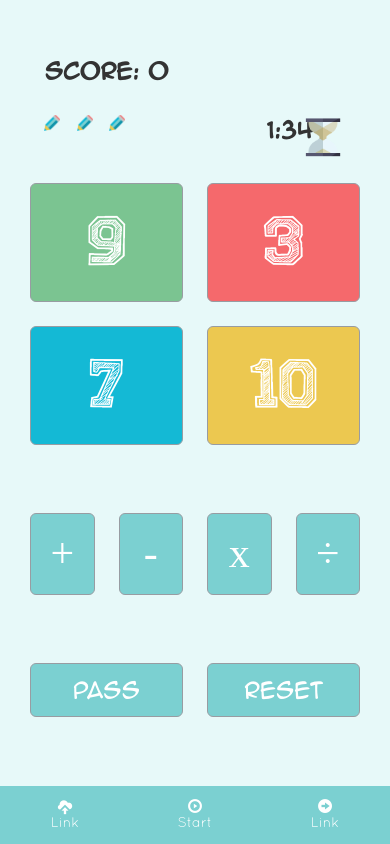
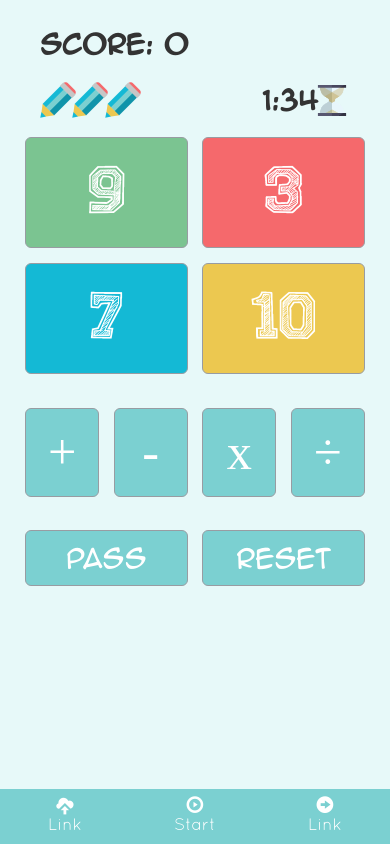
Before and after one commit to Gabrieltay/Cal24Game, a PHP site: page /play.html in a window 390 px wide. Run offline with PHP 8.4, Linux system fonts and the light colour scheme; some web fonts are replaced.

Commit message:
Refactor devices CSS

```diff
--- a/css/cal24.css
+++ b/css/cal24.css
@@ -163,50 +163,71 @@ img.chance {
     width: 24px;
   }
 
-  .glyphicon {
-    font-size: 2em;
+  .text-nav {
+    font-size: 1em !important;
   }
 }
-/* Smartphones ----------- iPad*/
-@media (min-width: 368px) and (max-width: 768px) {
-  .btn {
-    padding: 12px 12px 12px 12px;
-    /*border: 4px green solid;*/
-  }
-
-  .row div {
-    padding: 12px 12px 12px 12px;
-  }
-
-  .btn-num {
-    font-size: 5em !important;
-  }
-
-  .btn-op {
-    font-size: 3em !important;
-  }
-
-  .btn-text {
-    font-size: 1.5em !important;
-  }
-
-  .label-score, #label-hour {
-    font-size: 1.5em !important;
-  }
-
-  #hourglass {
-    width: 44px;
-  }
-}
-/* Tablets ----------- */
-@media (min-width: 769px) and (max-width: 1024px) {
-  .btn {
-    padding: 12px 12px 12px 12px;
+/* Smartphones ----------- */
+@media (min-width: 368px) and (max-width: 767px) {
+  btn {
+    padding: 7.2px 7.2px 7.2px 7.2px;
     /*border: 4px blue solid;*/
   }
 
   .row div {
-    padding: 12px 12px 12px 12px;
+    padding: 7.2px 7.2px 7.2px 7.2px;
+  }
+
+  .btn-num {
+    font-size: 4.8em !important;
+  }
+
+  .btn-op {
+    font-size: 3.6em !important;
+  }
+
+  .btn-text {
+    font-size: 1.8em !important;
+  }
+
+  .btn-main {
+    font-size: 1.8em !important;
+    padding: 14.4px 14.4px 14.4px 14.4px;
+  }
+
+  .label-score {
+    font-size: 1.8em !important;
+  }
+
+  #label-hour {
+    font-size: 1.8em !important;
+  }
+
+  .blank {
+    font-size: 0.24em !important;
+  }
+
+  .inline-btn img {
+    width: 36px;
+  }
+
+  #hourglass {
+    width: 36px;
+  }
+
+  .text-nav {
+    font-size: 1.2em !important;
+  }
+}
+/* Tablets ----------- ipad */
+@media (min-width: 768px) and (max-width: 1024px) {
+  btn {
+    padding: 9px 9px 9px 9px;
+    /*border: 4px blue solid;*/
+  }
+
+  .row div {
+    padding: 9px 9px 9px 9px;
   }
 
   .btn-num {
--- a/css/devices.scss
+++ b/css/devices.scss
@@ -1,164 +1,75 @@
 $padSize : 6px;
+$blankSize : 0.2em;
+$btnNumSize : 4em;
+$btnOpSize : 3em;
+$btnTextSize : 1.5em;
+$navTextSize : 1em;
+$imgPencilSize : 24px;
+$imgHourSize : 24px;
+$labelScoreSize : 1.5em;
+$labelHourSize : 1.5em;
 
-/* Smaller Smartphones ----------- iPhone5*/
-@media (max-width: 368px) {
-  .btn {
-    padding: $padSize $padSize $padSize $padSize;
+@mixin sizing($fontfactor,$imgfactor){
+  btn {
+    padding: $padSize*$fontfactor $padSize*$fontfactor $padSize*$fontfactor $padSize*$fontfactor;
     /*border: 4px blue solid;*/
   }
-
   .row div {
-    padding: $padSize $padSize $padSize $padSize;
+    padding: $padSize*$fontfactor $padSize*$fontfactor $padSize*$fontfactor $padSize*$fontfactor;
   }
-
   .btn-num {
-    font-size: 4em !important;
+    font-size: $btnNumSize*$fontfactor !important;
   }
   .btn-op {
-    font-size: 3em !important;
+    font-size: $btnOpSize*$fontfactor !important;
   }
   .btn-text {
-    font-size: 1.5em !important;
+    font-size: $btnTextSize*$fontfactor !important;
   }
   .btn-main {
-    font-size: 1.5em !important;
-    padding: $padSize*2 $padSize*2 $padSize*2 $padSize*2;
+    font-size: $btnTextSize*$fontfactor !important;
+    padding: $padSize*$fontfactor*2 $padSize*$fontfactor*2 $padSize*$fontfactor*2 $padSize*$fontfactor*2;
   }
   .label-score{
-    font-size: 1.5em !important;
+    font-size: $labelScoreSize*$fontfactor !important;
   }
   #label-hour{
-    font-size: 1.25em !important;
+    font-size: $labelHourSize*$fontfactor !important;
   }
   .blank {
-    font-size: 0.2em !important;
+    font-size: $blankSize*$fontfactor !important;
   }
   .inline-btn img{
-    width: 24px;
+    width: $imgPencilSize*$imgfactor;
   }
   #hourglass{
-    width: 24px;
+    width: $imgHourSize*$imgfactor;
   }
-  .glyphicon {
-    font-size: 2em;
-  }
-}
-/* Smartphones ----------- iPad*/
-@media (min-width: 368px) and (max-width: 768px) {
-  .btn {
-    padding: $padSize*2 $padSize*2 $padSize*2 $padSize*2;
-    /*border: 4px green solid;*/
-  }
-
-  .row div {
-    padding: $padSize*2 $padSize*2 $padSize*2 $padSize*2;
-  }
-  .btn-num {
-    font-size: 5em !important;
-  }
-  .btn-op {
-    font-size: 3em !important;
-  }
-  .btn-text {
-    font-size: 1.5em !important;
-  }
-  .label-score, #label-hour{
-    font-size: 1.5em !important;
-  }
-  #hourglass{
-    width: 44px;
+  .text-nav {
+    font-size: $navTextSize*$fontfactor !important;
   }
 }
 
-/* Tablets ----------- */
-@media (min-width: 769px) and (max-width: 1024px) {
-  .btn {
-    padding: $padSize*2 $padSize*2 $padSize*2 $padSize*2;
-    /*border: 4px blue solid;*/
-  }
+/* Smaller Smartphones ----------- iPhone5*/
+@media (max-width: 367px) {
+  @include sizing(1,1);
+}
+/* Smartphones ----------- */
+@media (min-width: 368px) and (max-width: 767px) {
+  @include sizing(1.2,1.5);
+}
 
-  .row div {
-    padding: $padSize*2 $padSize*2 $padSize*2 $padSize*2;
-  }
-
-  .btn-num {
-    font-size: 6em !important;
-  }
-  .btn-op {
-    font-size: 3em !important;
-  }
-  .btn-text {
-    font-size: 1.5em !important;
-  }
-  .btn-main {
-    font-size: 1.5em !important;
-    padding: $padSize*2 $padSize*2 $padSize*2 $padSize*2;
-  }
-  .label-score{
-    font-size: 1.5em !important;
-  }
-  #label-hour{
-    font-size: 1.25em !important;
-  }
-  .blank {
-    font-size: 0.2em !important;
-  }
-  .inline-btn img{
-    width: 24px;
-  }
-  #hourglass{
-    width: 24px;
-  }
-  .glyphicon {
-    font-size: 2em;
-  }
+/* Tablets ----------- ipad */
+@media (min-width: 768px) and (max-width: 1024px) {
+  @include sizing(1.5,2);
 }
 
 /* Desktop ----------- */
 @media (min-width: 1024px) {
-  .btn {
-    padding: $padSize*2 $padSize*2 $padSize*2 $padSize*2;
-    /*border: 4px blue solid;*/
-  }
-
-  .row div {
-    padding: $padSize*2 $padSize*2 $padSize*2 $padSize*2;
-  }
-
-  .btn-num {
-    font-size: 6em !important;
-  }
-  .btn-op {
-    font-size: 3em !important;
-  }
-  .btn-text {
-    font-size: 1.5em !important;
-  }
-  .btn-main {
-    font-size: 1.5em !important;
-    padding: $padSize*2 $padSize*2 $padSize*2 $padSize*2;
-  }
-  .label-score{
-    font-size: 1.5em !important;
-  }
-  #label-hour{
-    font-size: 1.25em !important;
-  }
-  .blank {
-    font-size: 0.2em !important;
-  }
-  .inline-btn img{
-    width: 24px;
-  }
-  #hourglass{
-    width: 24px;
-  }
-  .glyphicon {
-    font-size: 2em;
-  }
+  @include sizing(1.5,2);
 }
 
 /* Large Screen ----------- */
 @media (min-width: 1824px) {
-
+  @include sizing(1.5,2);
 }
--- a/index.html
+++ b/index.html
@@ -26,6 +26,7 @@
 			window.addEventListener('load', function() {
 				new FastClick(document.body);
 			}, false);
+			/*
 			//<!-- These are the notifications that are displayed to the user through pop-ups if the above JS files does not exist in the same directory-->
 			if (( typeof cordova == 'undefined') && ( typeof Cordova == 'undefined'))
 				alert('Cordova variable does not exist. Check that you have included cordova.js correctly');
@@ -163,6 +164,7 @@
 					alert(e);
 				}
 			}, false);
+			*/
 		</script>
 		<style type="text/css">
 			html {
@@ -216,13 +218,13 @@
 						<span>&nbsp;</span>
 					</div>
 				</div>
+				<!--
 				<button onclick="login()">
 					Login
 				</button>
 				<button onclick="me()">
 					Me
 				</button>
-				<!--<button onclick="getSession()">Get session</button>-->
 				<button onclick="getLoginStatus()">
 					Get login
 				</button>
@@ -235,6 +237,7 @@
 				<button onclick="publishStoryFriend()">
 					friendstory
 				</button>
+				-->
 			</div>
 		</div>
 	</body>
```
Also changed, not shown: other parts of css/cal24.css (+79 -28 lines), config.xml (+3 -5 lines), css/devices.css (+138 -66 lines), js/database_unused.js (deleted, +0 -43 lines), js/fbconnect.js (deleted, +0 -77 lines), js/calculator.js (line endings or trailing spaces).
